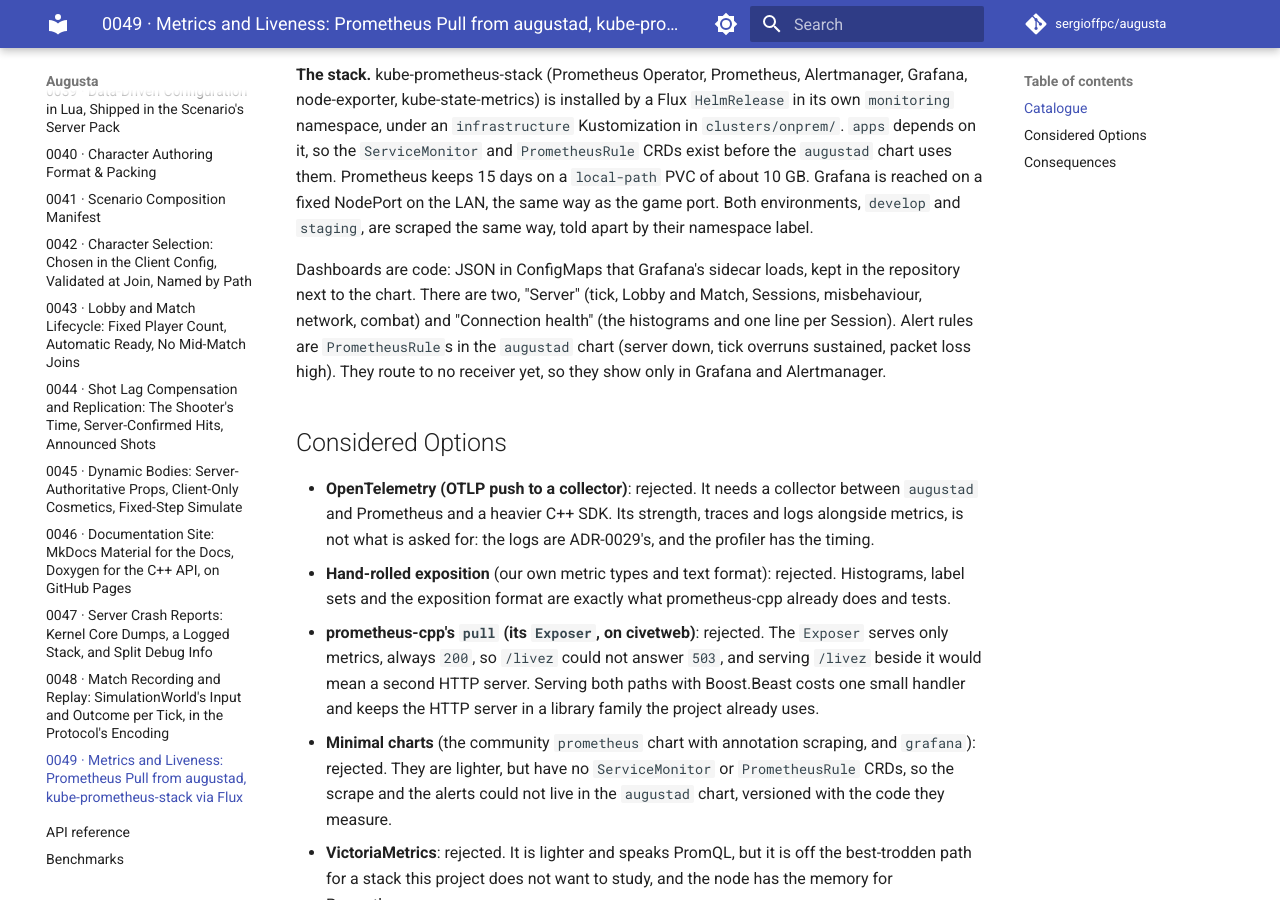
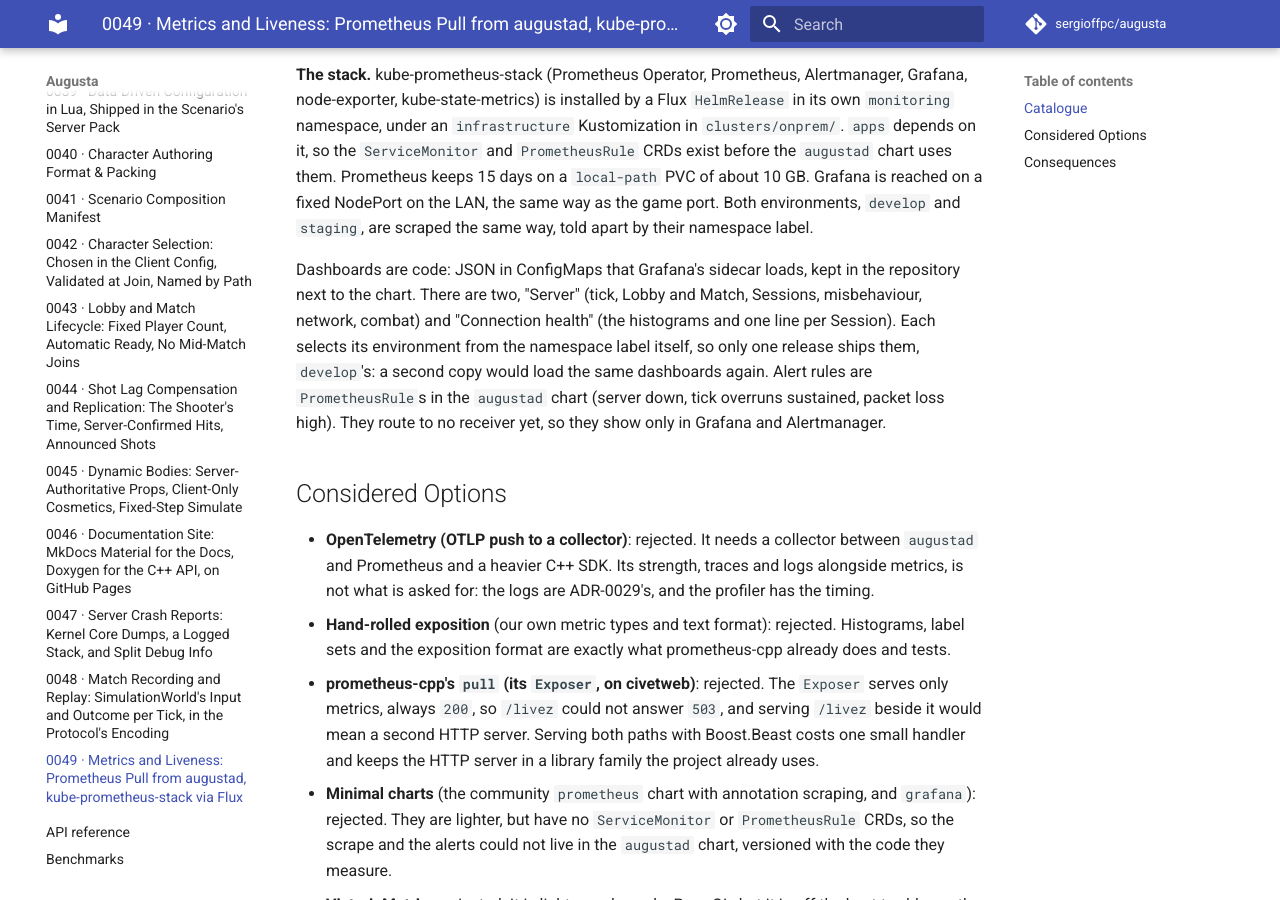
Before and after one commit to sergioffpc/augusta, an MkDocs documentation site: the page built from docs/adr/0049-metrics-and-liveness.md, in a window 1280 px wide and 900 px high, scrolled down 4278 px. Built offline with MkDocs 1.6.1 and Material for MkDocs 9.7.7, drawn with Linux system fonts in a browser that asks for light colours; comment, search, counter and statistics services are not loaded.

Commit message:
feat(chart): ship the Server and Connection health dashboards
Two Grafana dashboards as JSON in the augustad chart, loaded by
Grafana's sidecar from a ConfigMap labelled grafana_dashboard. Each
has its own develop/staging selector, so only develop's release ships
them and staging turns them off. CI checks the JSON parses, since the
sidecar skips a dashboard it cannot parse without failing anything.

Closes #350

Co-Authored-By: Claude Opus 5.5 <noreply@anthropic.com>

```diff
--- a/docs/adr/0049-metrics-and-liveness.md
+++ b/docs/adr/0049-metrics-and-liveness.md
@@ -129,9 +129,12 @@ apart by their namespace label.
 Dashboards are code: JSON in ConfigMaps that Grafana's sidecar loads, kept in
 the repository next to the chart. There are two, "Server" (tick, Lobby and
 Match, Sessions, misbehaviour, network, combat) and "Connection health" (the
-histograms and one line per Session). Alert rules are `PrometheusRule`s in the
-`augustad` chart (server down, tick overruns sustained, packet loss high). They
-route to no receiver yet, so they show only in Grafana and Alertmanager.
+histograms and one line per Session). Each selects its environment from the
+namespace label itself, so only one release ships them, `develop`'s: a second
+copy would load the same dashboards again. Alert rules are `PrometheusRule`s
+in the `augustad` chart (server down, tick overruns sustained, packet loss
+high). They route to no receiver yet, so they show only in Grafana and
+Alertmanager.
 
 ## Considered Options
 
```
Also changed, not shown: 6 other files.
